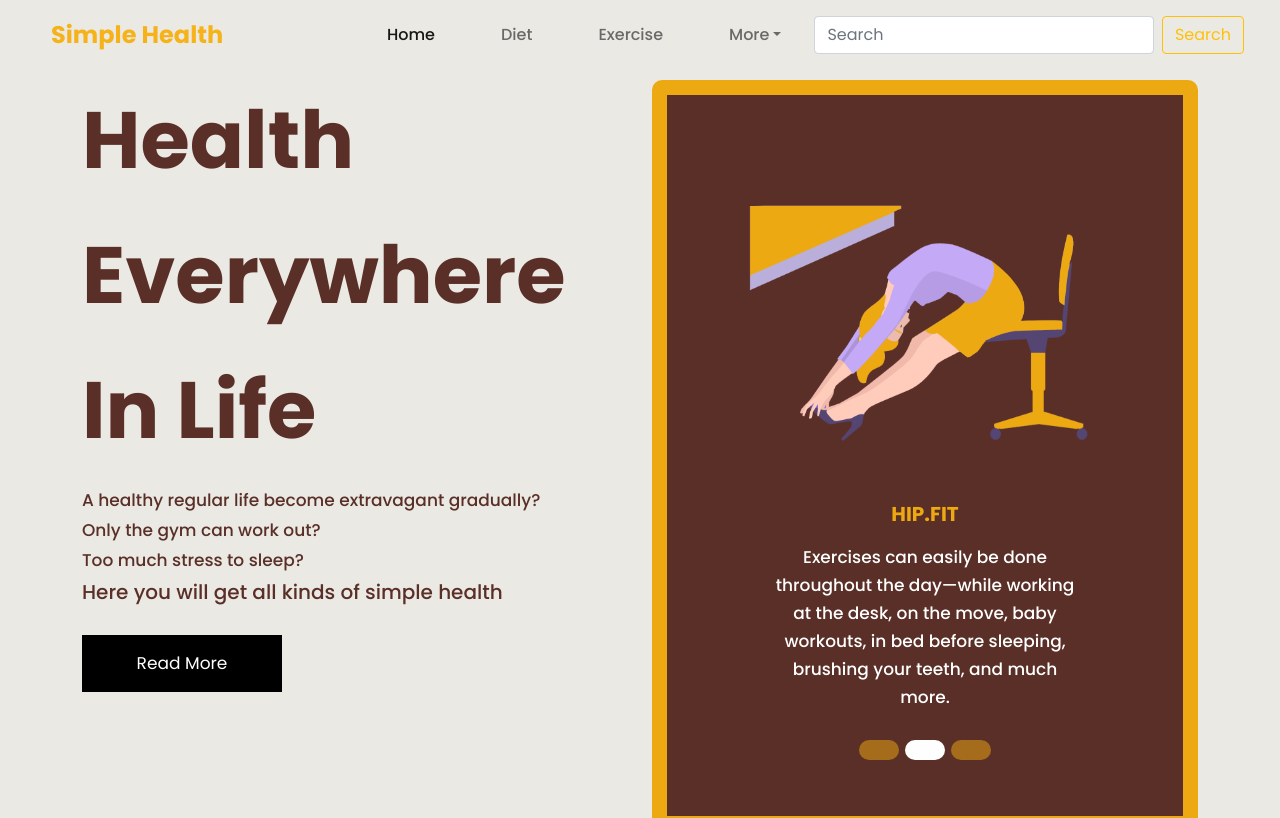
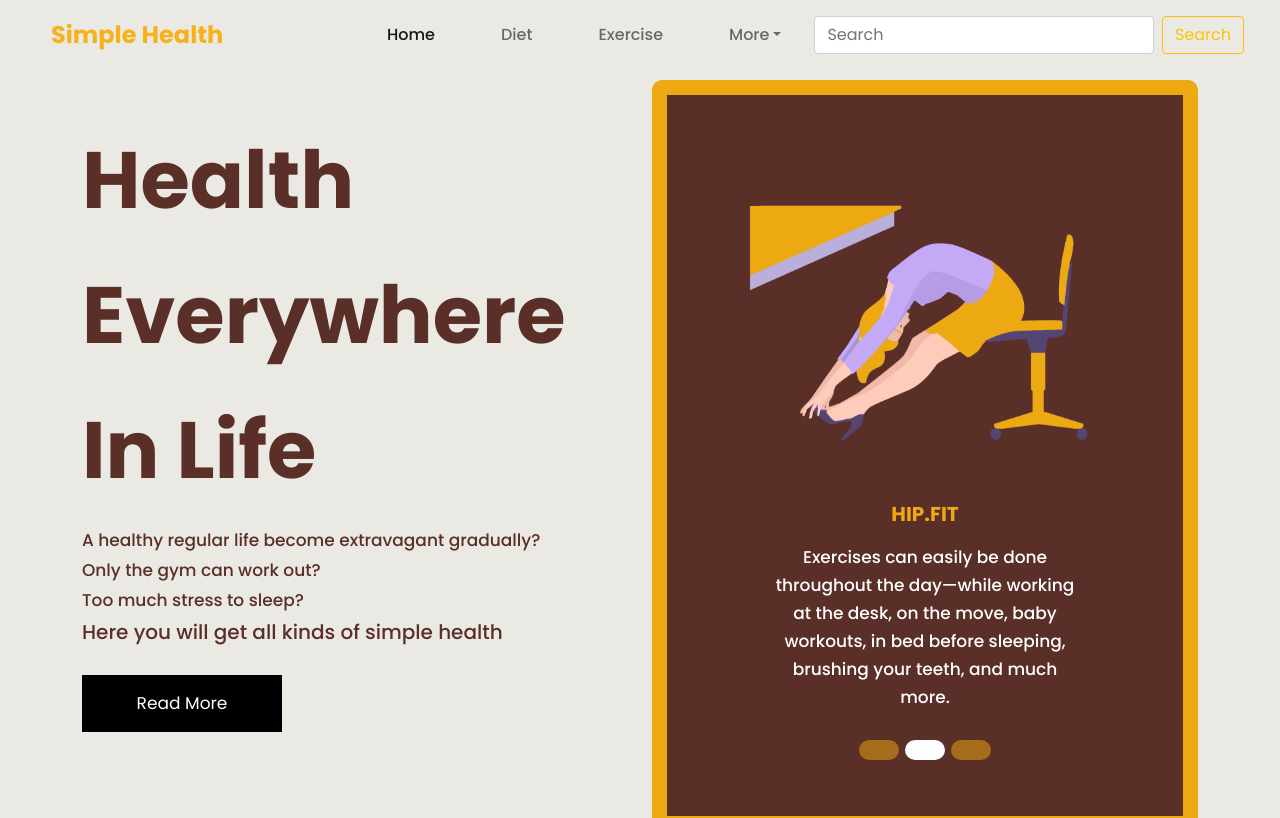
Before and after one commit to YizzS/YizzS.github.io, a plain HTML site: page index.html in a window 1280 px wide. Shown: the top 818 px of the page. Drawn offline with nearby package versions, Linux system fonts and the light colour scheme.

Commit message:
Update style.css

```diff
--- a/css/style.css
+++ b/css/style.css
@@ -4,21 +4,6 @@
 @import url('https://fonts.googleapis.com/css?family=Poppins:100,100i,200,200i,300,300i,400,400i,500,500i,600,600i,700,700i,800,800i,900,900i');
 @import url('https://fonts.googleapis.com/css?family=Raleway:100,400,600,700,900&display=swap');
 @import url('https://fonts.googleapis.com/css?family=Noto+Serif:400,700&display=swap');
-
-
-/*--------------------------------------------------------------------- import Files
-
-@import url(animate.min.css);
-@import url(normalize.css);
-@import url(icomoon.css);
-@import url(font-awesome.min.css);
-@import url(meanmenu.css);
-@import url(owl.carousel.min.css);
-@import url(swiper.min.css);
-@import url(slick.css);
-@import url(jquery.fancybox.min.css);
-@import url(jquery-ui.css);
-@import url(nice-select.css); ---------------------------------------------------------------------*/
 
 * {
      box-sizing: border-box !important;
@@ -349,6 +334,7 @@ overflow: auto;
 
 .text-bg {
      text-align: left;
+     margin-top: 40px;
 }
 
 .text-bg h1 {
```
